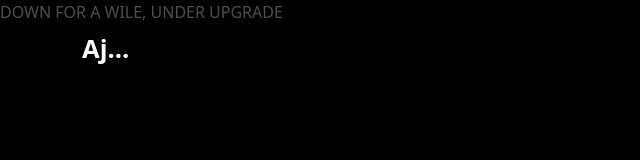
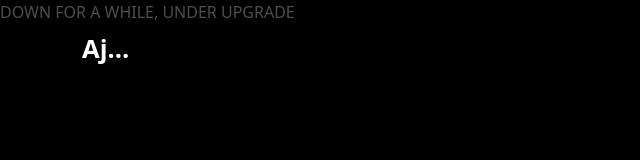
Before and after one commit to CodeWithAlfred/code, a plain HTML site: page index.html in a window 1280 px wide. Shown: the full height of the page, 0-640 px from the left. Drawn offline with nearby package versions, Linux system fonts and the light colour scheme.

Commit message:
Update index.html

```diff
--- a/index.html
+++ b/index.html
@@ -50,7 +50,7 @@
   </nav>
   <!--/ Nav End /-->
 
-  DOWN FOR A WILE, UNDER UPGRADE
+  DOWN FOR A WHILE, UNDER UPGRADE
 
 
 
```
